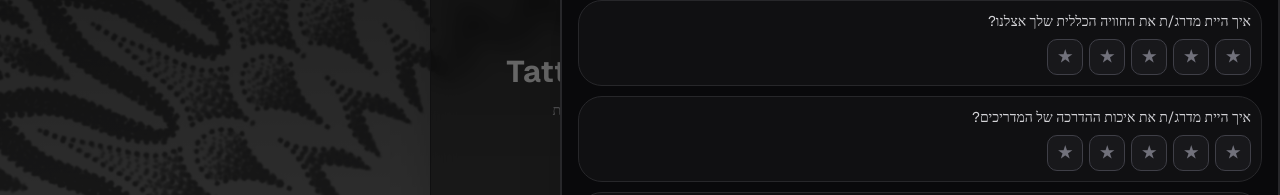
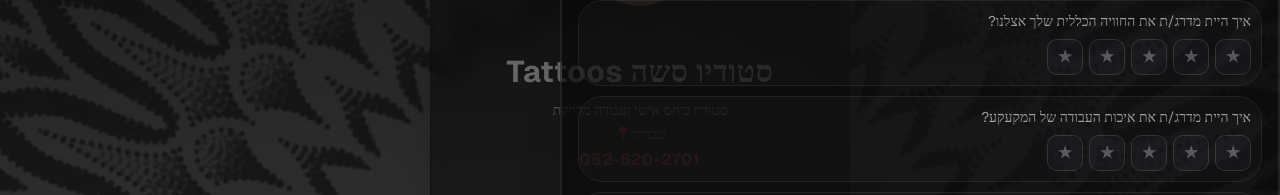
Before and after one commit to shoam321/dorel-website, a Next.js app: page / in a window 1280 px wide. Both pictures are taken after a click on the button "⭐ דרגו אותנו!". Shown: the part 165-360 px from the top of the page. Built offline with nearby package versions, Linux system fonts and the light colour scheme.

Commit message:
Add 70% opacity to rating dialog block

```diff
--- a/components/rating-dialog.tsx
+++ b/components/rating-dialog.tsx
@@ -43,7 +43,7 @@ const RatingDialog = forwardRef<HTMLDialogElement, RatingDialogProps>(({ onCompl
       const starDisplay = (rating: number) => '⭐'.repeat(rating) + ' ' + `(${rating}/5)`
 
       formData.append('החוויה הכללית', starDisplay(ratings.q1))
-      formData.append('איכות ההדרכה', starDisplay(ratings.q2))
+      formData.append('איכות העבודה של המקעקע', starDisplay(ratings.q2))
       formData.append('רמת השירות', starDisplay(ratings.q3))
       formData.append('אווירה וניקיון', starDisplay(ratings.q4))
       formData.append('המלצה לאחרים', starDisplay(ratings.q5))
@@ -80,7 +80,7 @@ const RatingDialog = forwardRef<HTMLDialogElement, RatingDialogProps>(({ onCompl
 
   const questions = [
     "איך היית מדרג/ת את החוויה הכללית שלך אצלנו?",
-    "איך היית מדרג/ת את איכות ההדרכה של המדריכים?",
+    "איך היית מדרג/ת את איכות העבודה של המקעקע?",
     "איך היית מדרג/ת את רמת השירות והיחס שקיבלת?",
     "איך היית מדרג/ת את האווירה והניקיון במתחם?",
     "באיזו מידה היית ממליץ/ה על הסטודיו לחבר או קולגה?",
@@ -89,7 +89,7 @@ const RatingDialog = forwardRef<HTMLDialogElement, RatingDialogProps>(({ onCompl
   return (
     <dialog
       ref={ref}
-      className="border-2 border-zinc-800 rounded-2xl p-4 w-[min(92vw,720px)] shadow-2xl backdrop:bg-black/60 self-center bg-zinc-950"
+      className="border-2 border-zinc-800 rounded-2xl p-4 w-[min(92vw,720px)] shadow-2xl backdrop:bg-black/60 self-center bg-zinc-950 opacity-70"
     >
       <h3 className="m-0 mb-2.5 text-base font-bold text-white">דעתכם חשובה לנו</h3>
       <p className="m-0 mb-2 text-sm text-zinc-400">דרגו כל סעיף בין ⭐1 ל-⭐5</p>
```
